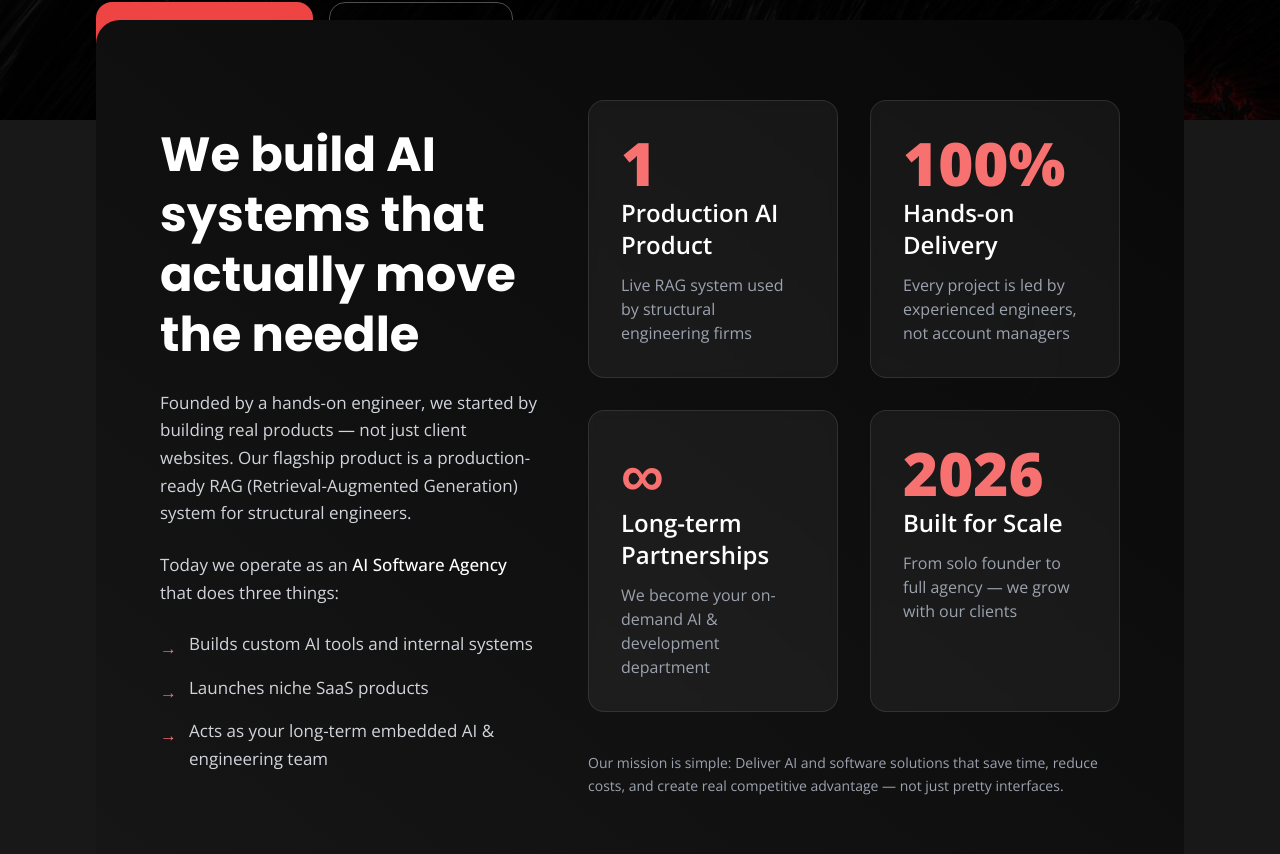
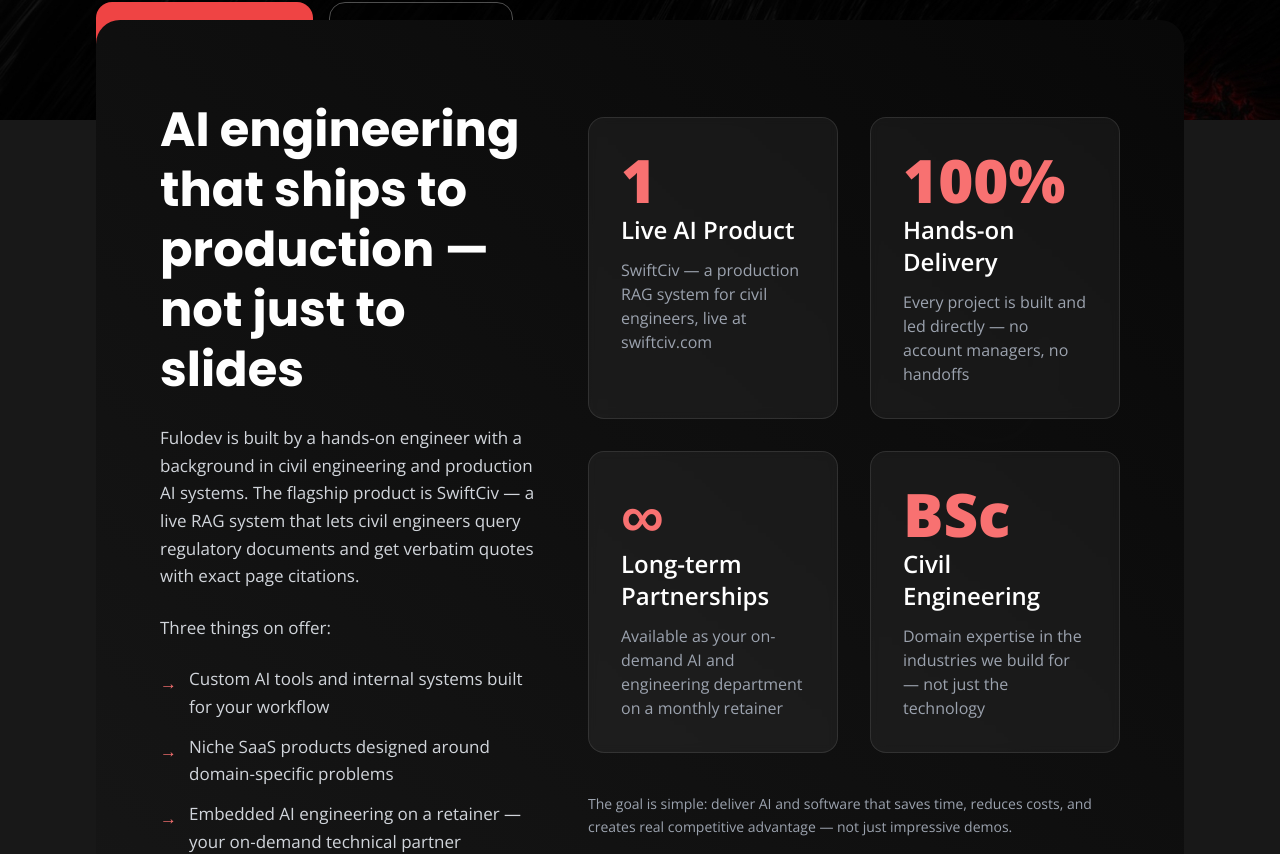
Before and after one commit to emmanueluwa/agency, a React (Vite) app: page / in a window 1280 px wide. Shown: the part 860-1714 px from the top of the page. Built offline with nearby package versions, Linux system fonts and the light colour scheme.

Commit message:
updating about page copy

```diff
--- a/src/components/About.jsx
+++ b/src/components/About.jsx
@@ -10,33 +10,31 @@ export const About = () => {
         {/* Left - Story */}
         <div className="md:w-5/12" id="about">
           <h2 className="text-5xl font-bold mb-6 leading-tight">
-            We build AI systems that actually move the needle
+            AI engineering that ships to production — not just to slides
           </h2>
 
           <div className="space-y-6 text-gray-300 text-[17px] leading-relaxed">
             <p>
-              Founded by a hands-on engineer, we started by building real
-              products — not just client websites. Our flagship product is a
-              production-ready RAG (Retrieval-Augmented Generation) system for
-              structural engineers.
+              Fulodev is built by a hands-on engineer with a background in civil
+              engineering and production AI systems. The flagship product is
+              SwiftCiv — a live RAG system that lets civil engineers query
+              regulatory documents and get verbatim quotes with exact page
+              citations.
             </p>
-            <p>
-              Today we operate as an{" "}
-              <span className="text-white font-medium">AI Software Agency</span>{" "}
-              that does three things:
-            </p>
+            <p>Three things on offer:</p>
             <ul className="list-none space-y-3">
               <li className="flex gap-3">
                 <span className="text-red-400 mt-1">→</span>
-                Builds custom AI tools and internal systems
+                Custom AI tools and internal systems built for your workflow
               </li>
               <li className="flex gap-3">
                 <span className="text-red-400 mt-1">→</span>
-                Launches niche SaaS products
+                Niche SaaS products designed around domain-specific problems
               </li>
               <li className="flex gap-3">
                 <span className="text-red-400 mt-1">→</span>
-                Acts as your long-term embedded AI &amp; engineering team
+                Embedded AI engineering on a retainer — your on-demand technical
+                partner
               </li>
             </ul>
           </div>
@@ -47,11 +45,10 @@ export const About = () => {
           <div className="grid sm:grid-cols-2 gap-8">
             <div className="bg-white/5 backdrop-blur-sm border border-white/10 rounded-2xl p-8">
               <div className="text-red-400 text-6xl font-bold mb-1">1</div>
-              <div className="text-2xl font-semibold mb-3">
-                Production AI Product
-              </div>
+              <div className="text-2xl font-semibold mb-3">Live AI Product</div>
               <p className="text-gray-400">
-                Live RAG system used by structural engineering firms
+                SwiftCiv — a production RAG system for civil engineers, live at
+                swiftciv.com
               </p>
             </div>
 
@@ -61,8 +58,8 @@ export const About = () => {
                 Hands-on Delivery
               </div>
               <p className="text-gray-400">
-                Every project is led by experienced engineers, not account
-                managers
+                Every project is built and led directly — no account managers,
+                no handoffs
               </p>
             </div>
 
@@ -72,23 +69,27 @@ export const About = () => {
                 Long-term Partnerships
               </div>
               <p className="text-gray-400">
-                We become your on-demand AI &amp; development department
+                Available as your on-demand AI and engineering department on a
+                monthly retainer
               </p>
             </div>
 
             <div className="bg-white/5 backdrop-blur-sm border border-white/10 rounded-2xl p-8">
-              <div className="text-red-400 text-6xl font-bold mb-1">2026</div>
-              <div className="text-2xl font-semibold mb-3">Built for Scale</div>
+              <div className="text-red-400 text-6xl font-bold mb-1">BSc</div>
+              <div className="text-2xl font-semibold mb-3">
+                Civil Engineering
+              </div>
               <p className="text-gray-400">
-                From solo founder to full agency — we grow with our clients
+                Domain expertise in the industries we build for — not just the
+                technology
               </p>
             </div>
           </div>
 
           <div className="mt-10 text-gray-400 text-sm leading-relaxed">
-            Our mission is simple: Deliver AI and software solutions that save
-            time, reduce costs, and create real competitive advantage — not just
-            pretty interfaces.
+            The goal is simple: deliver AI and software that saves time, reduces
+            costs, and creates real competitive advantage — not just impressive
+            demos.
           </div>
         </div>
       </div>
```
